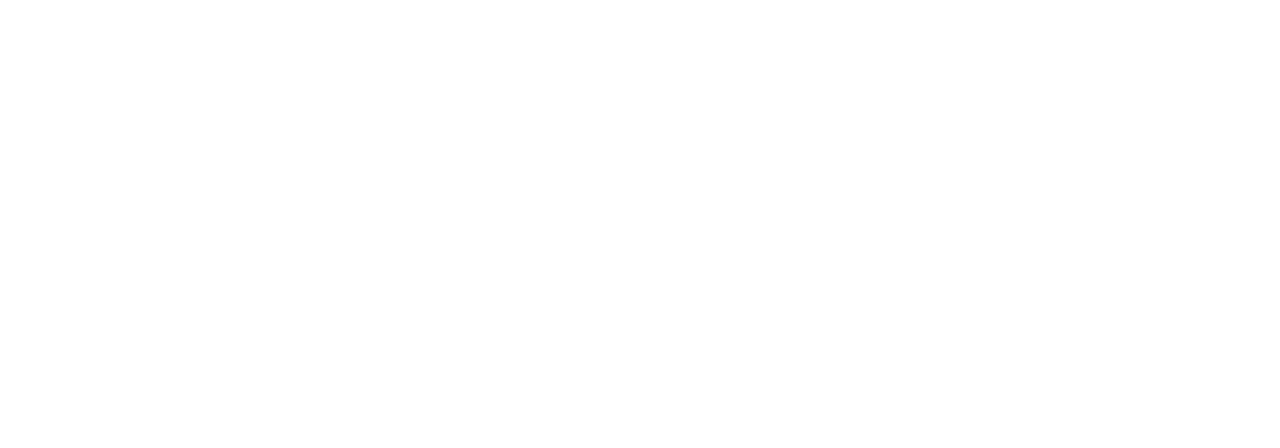
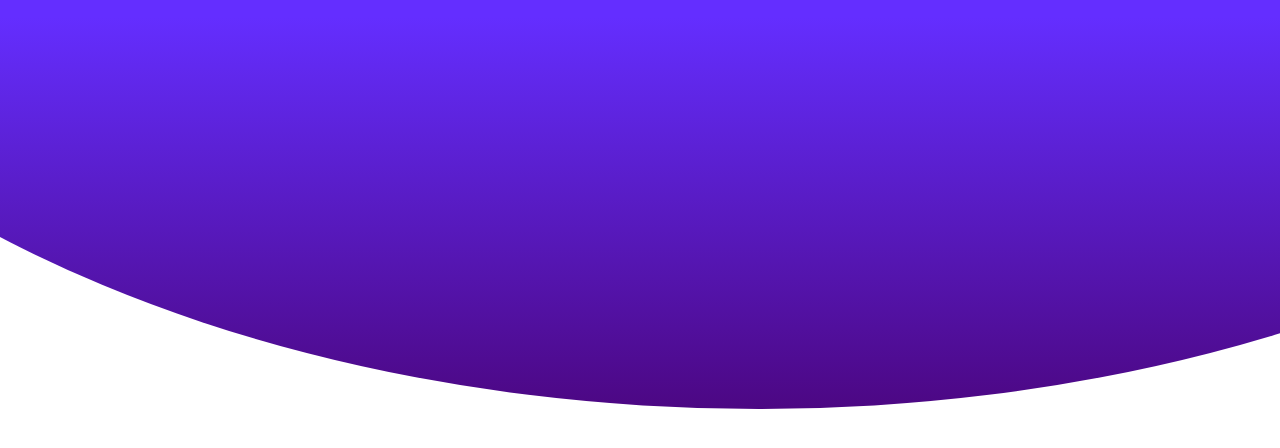
Before and after one commit to thesakshijaiswal/sakshijaiswal, a plain HTML site: page index.html in a window 1280 px wide. Drawn offline with Linux system fonts and the light colour scheme.

Commit message:
style: create a gradient blob in background

```diff
--- a/index.html
+++ b/index.html
@@ -7,6 +7,20 @@
     <link rel="stylesheet" href="style.css">
 </head>
 <body>
+    <div class="login-page">
+    <div class="bg-blob"></div>
+    <div class="login-box">
+        <div class="wrapper">
+            <div class="container">
+                <div class="left-img">
+                    <div class="img-head"></div>
+                </div>
+                <div class="right-form-box">
 
+                </div>
+            </div>
+        </div>
+    </div>
+    </div>
 </body>
 </html>
--- a/style.css
+++ b/style.css
@@ -0,0 +1,26 @@
+*{
+    margin: 0;
+    padding: 0;
+    box-sizing: border-box;
+}
+
+.login-page{
+    position: absolute;
+    width: 100%;
+    height: 100%;
+    overflow: hidden;
+    display: flex;
+    justify-content: center;
+    align-items: center;
+}
+
+.bg-blob{
+    position: absolute;
+    width: 2361px;
+    height: 882.5px;
+    top: -474px;
+    left: -422px;
+    background: linear-gradient(#642EFF 55.55%,#4C0783 100%);
+    z-index: 1;
+    border-radius: 0 0 60% 60%/0 0 100% 100%;
+}
```
